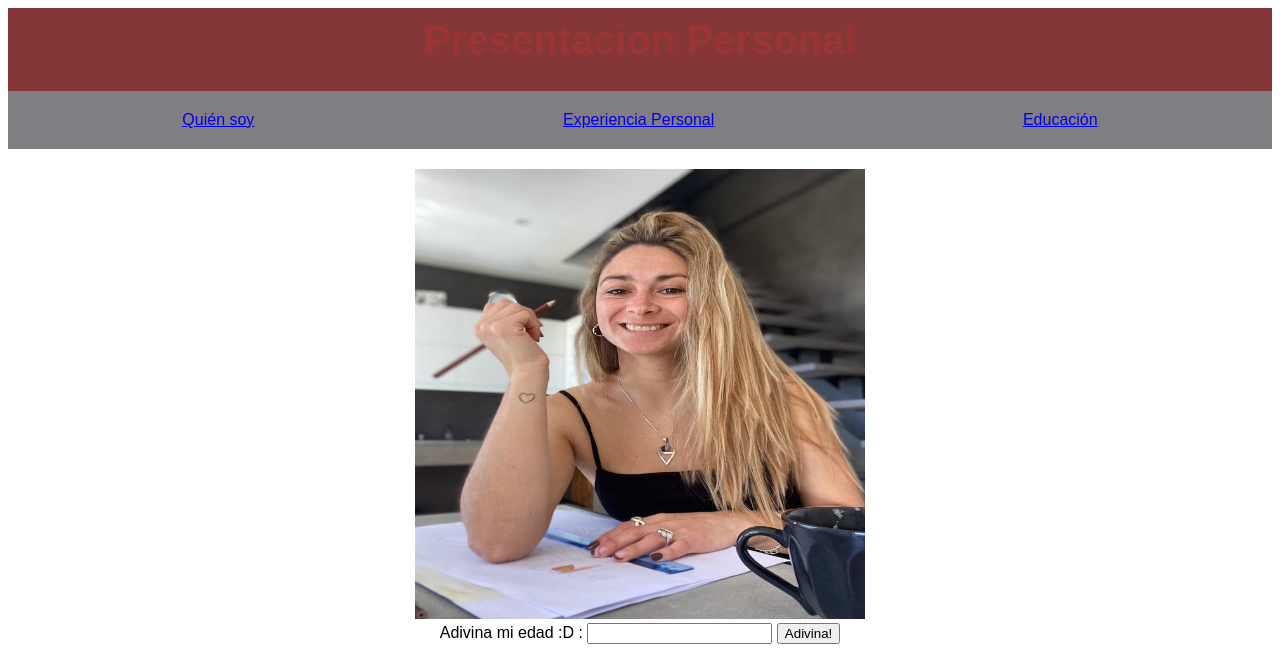
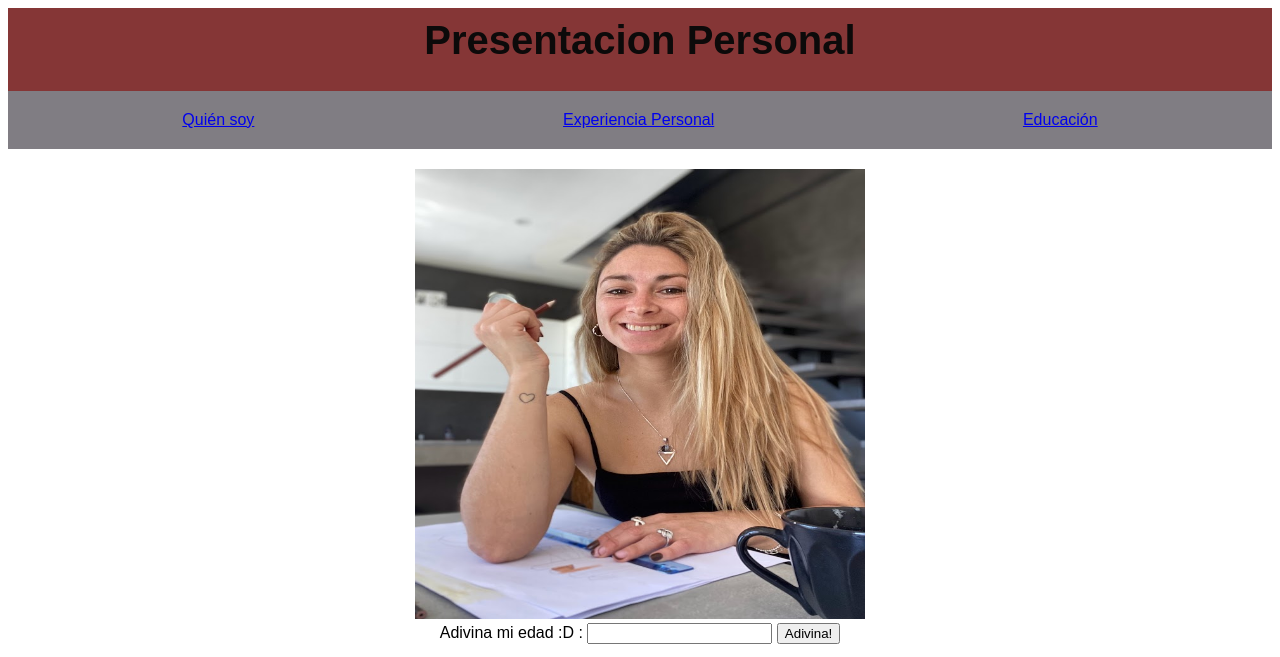
Before and after one commit to DanaYael/ROLLINGS-SCHOLL, a plain HTML site: page TP2 HTML SEMANTICO/tp1.html in a window 1280 px wide. Shown: the top 657 px of the page. Drawn offline with Linux system fonts and the light colour scheme.

Commit message:
rollblack

```diff
--- a/TP2 HTML SEMANTICO/tp1.html
+++ b/TP2 HTML SEMANTICO/tp1.html
@@ -16,7 +16,7 @@
       }
       header {
         background-color: #853636; /* Color de fondo */
-        color: rgb(153, 53, 53); /* Color del texto */
+        color: rgb(12, 10, 10); /* Color del texto */
         width: 100%;
         padding: 10px 0; /* Relleno ajustado */
       }
```
